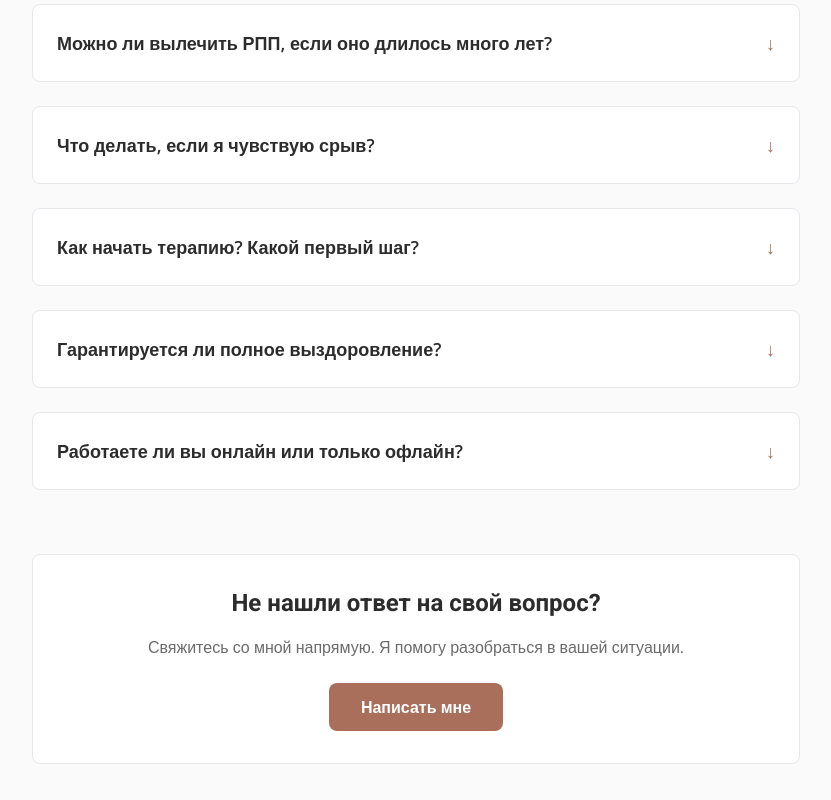
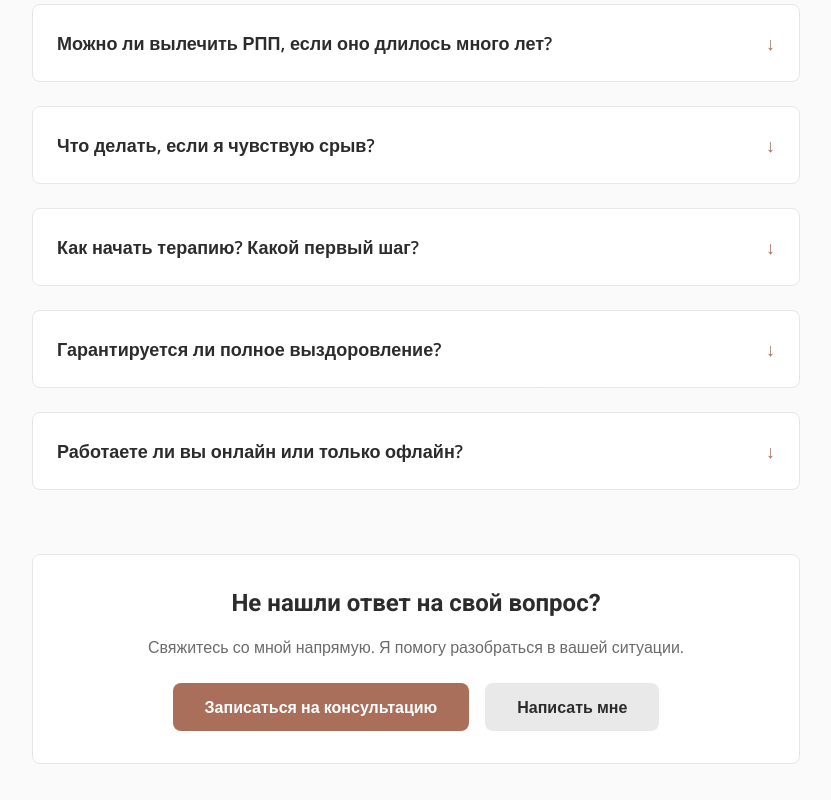
Before and after one commit to anyamalets/anyamalets-site, a Next.js app: page /faq in a window 1280 px wide. Shown: the part 1034-1834 px from the top of the page, without its empty margins (224-1055 px from the left). Built offline with nearby package versions, Linux system fonts and the light colour scheme.

Commit message:
Add booking calendar button to FAQ CTA section

```diff
--- a/app/faq/page.tsx
+++ b/app/faq/page.tsx
@@ -114,12 +114,20 @@ export default function FAQPage() {
             <p className="text-text/70 mb-6">
               Свяжитесь со мной напрямую. Я помогу разобраться в вашей ситуации.
             </p>
-            <a
-              href="https://t.me/anyamalets"
-              className="inline-block px-8 py-3 bg-accent text-white rounded-lg font-semibold hover:bg-accent/90 transition-colors"
-            >
-              Написать мне
-            </a>
+            <div className="flex flex-col sm:flex-row gap-4 justify-center">
+              <a
+                href="https://planerka.app/anyamalets/50min-session"
+                className="inline-block px-8 py-3 bg-accent text-white rounded-lg font-semibold hover:bg-accent/90 transition-colors"
+              >
+                Записаться на консультацию
+              </a>
+              <a
+                href="https://t.me/anyamalets"
+                className="inline-block px-8 py-3 bg-text/10 text-text rounded-lg font-semibold hover:bg-text/20 transition-colors"
+              >
+                Написать мне
+              </a>
+            </div>
           </div>
         </div>
       </div>
```
